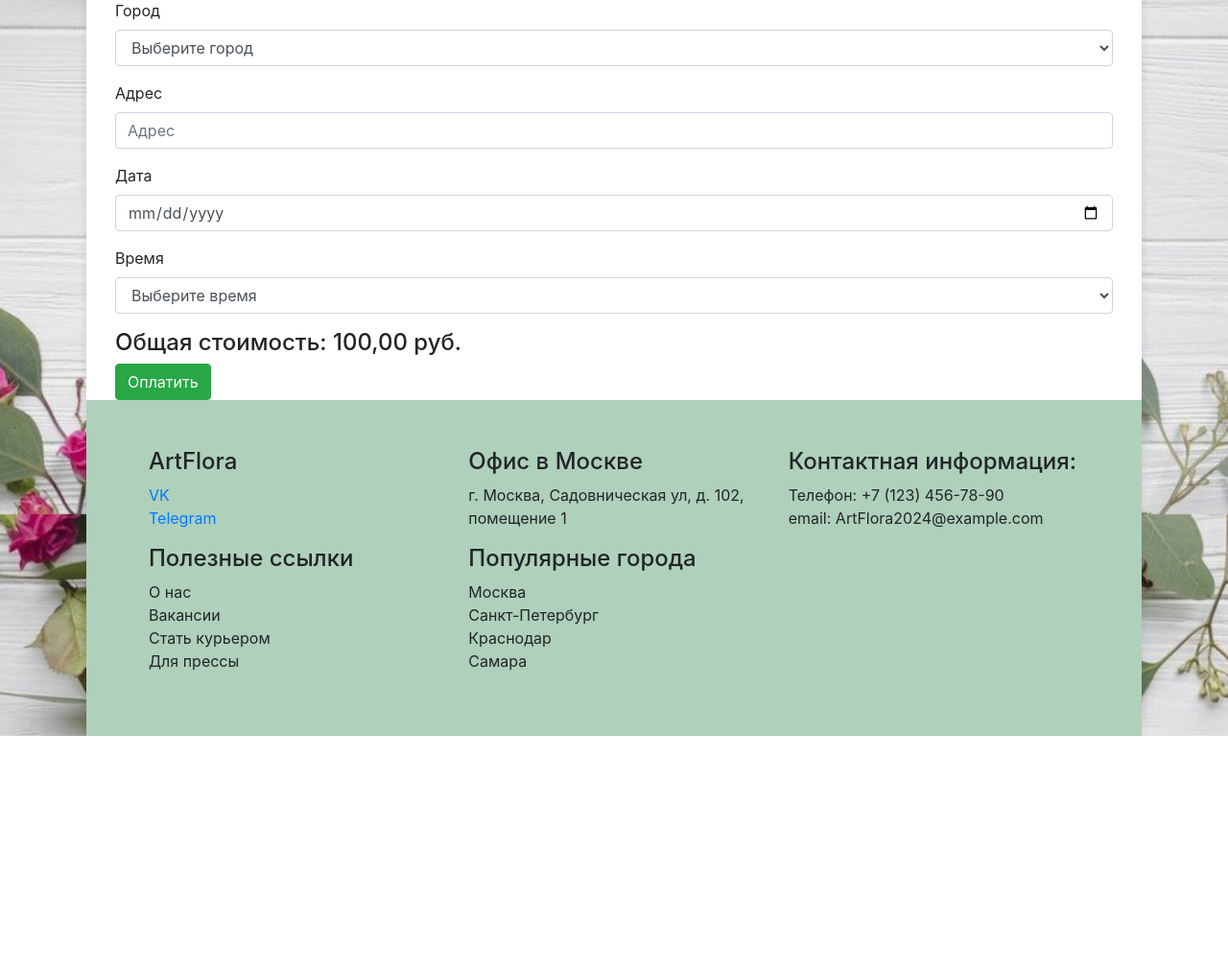
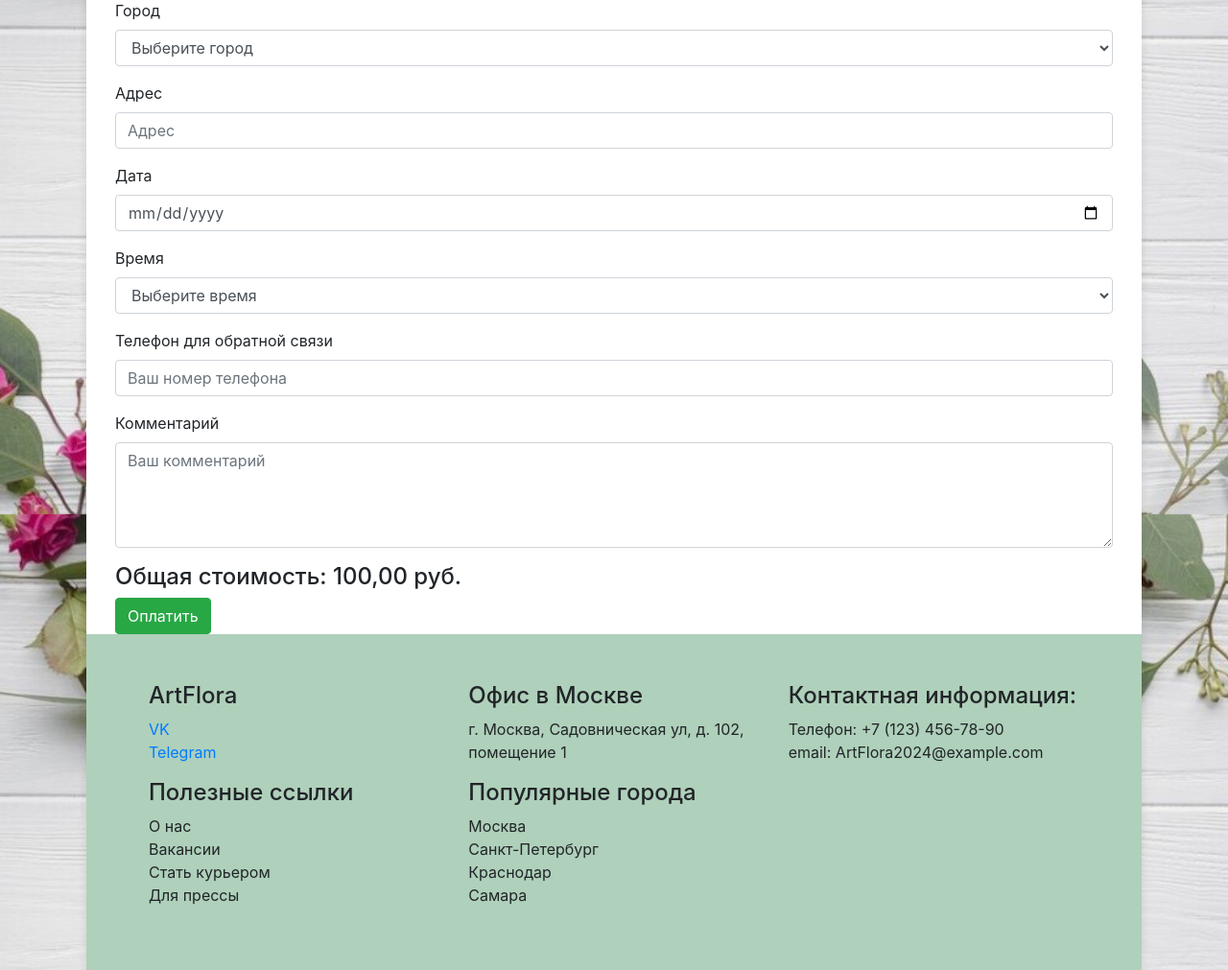
Before and after one commit to maxpanev/Final-project2, a Django app: page /basket/ in a window 1280 px wide. Shown: the part 264-1275 px from the top of the page at 96% size. Before the commit the page ends 1031 px from the top, so only its background shows below. Run offline with Django 5.2, Linux system fonts and the light colour scheme; a user stored in the database is signed in; tables that the repository leaves empty hold one stand-in row (values such as "Sample post"); grey boxes marked "Sample" are stand-in pictures; some libraries are stand-ins or nearby versions.

Commit message:
update bot.py

```diff
--- a/myproject/myapp/bot.py
+++ b/myproject/myapp/bot.py
@@ -6,12 +6,14 @@ from .models import Order
 def send_order_to_telegram(order: Order):
     message = (
         f"Новый заказ!\n"
-        f"Пользователь: {order.user.username}\n"
+        f"Клиент: {order.user.username}\n"
         f"Товары: {', '.join(f'{item.product.name} (x{item.quantity})' for item in order.basket.items.all())}\n"
         f"Стоимость: {sum(item.product.price * item.quantity for item in order.basket.items.all())}\n"
         f"Дата доставки: {order.date}\n"
         f"Время доставки: {order.time}\n"
         f"Адрес доставки: {order.city}, {order.address}\n"
+        f"Телефон клиента: {order.phone}\n"  # Новая строка для отображения телефона
+        f"Комментарий: {order.comment if order.comment else 'Нет'}\n"  # Добавляем комментарий
     )
 
     url = f"https://api.telegram.org/bot{settings.TELEGRAM_BOT_TOKEN}/sendMessage"
--- a/myproject/myapp/models.py
+++ b/myproject/myapp/models.py
@@ -25,4 +25,6 @@ class Order(models.Model):
     address = models.CharField(max_length=255)
     date = models.DateField()
     time = models.TimeField()
+    phone = models.CharField(max_length=11, default='')
+    comment = models.TextField(blank=True, default='')  # Новое поле для комментариев
     created_at = models.DateTimeField(auto_now_add=True)
--- a/myproject/myapp/templates/basket.html
+++ b/myproject/myapp/templates/basket.html
@@ -78,6 +78,14 @@
                 <option value="18:00">18:00</option>
             </select>
         </div>
+        <div class="form-group">
+            <label for="phone">Телефон для обратной связи</label>
+            <input type="tel" name="phone" id="phone" class="form-control" placeholder="Ваш номер телефона" pattern="[0-9]+" required>
+        </div>
+        <div class="form-group">
+            <label for="comment">Комментарий</label>
+            <textarea name="comment" id="comment" class="form-control" rows="4" placeholder="Ваш комментарий"></textarea>
+        </div>
         <h4>Общая стоимость: {{ total_price }} руб.</h4>
         <button type="submit" class="btn btn-success">Оплатить</button>
     </form>
--- a/myproject/myapp/views.py
+++ b/myproject/myapp/views.py
@@ -53,6 +53,8 @@ def checkout(request):
         address = request.POST.get('address')
         date = request.POST.get('date')
         time = request.POST.get('time')
+        phone = request.POST.get('phone')
+        comment = request.POST.get('comment')  # Получаем комментарий
 
         basket, created = Basket.objects.get_or_create(user=request.user)
 
@@ -63,7 +65,9 @@ def checkout(request):
             city=city,
             address=address,
             date=date,
-            time=time
+            time=time,
+            phone=phone,
+            comment=comment  # Сохраняем комментарий в заказе
         )
 
         # Отправляем заказ в Telegram
```
Also changed, not shown: myproject/myapp/migrations/0005_order_phone.py (added), myproject/myapp/migrations/0006_order_comment_alter_order_phone.py (added).
